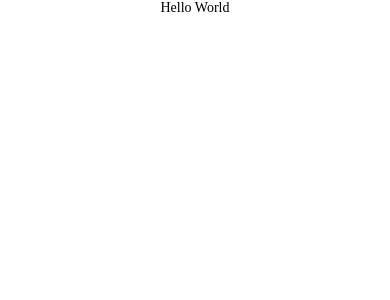
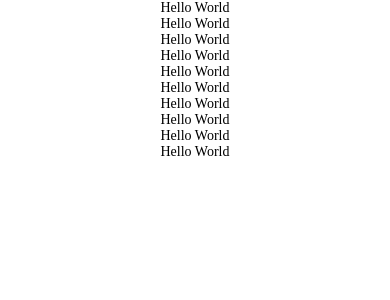
Before and after one commit to AadiRana911/Anoo, a React Native app: screen / in a window 390 px wide. Shown: the top 300 px of the page. Built offline with nearby package versions, Linux system fonts and the light colour scheme.

Commit message:
All fonts added

```diff
--- a/App.js
+++ b/App.js
@@ -20,7 +20,16 @@
 const App = () => {
   return (
     <View style = {{alignItems: 'center', justifyContent: 'center'}}>
+      <Text style = {{fontFamily: Fonts.OSB}}>Hello World</Text>
+      <Text style = {{fontFamily: Fonts.OSBi}}>Hello World</Text>
+      <Text style = {{fontFamily: Fonts.OSeB}}>Hello World</Text>
+      <Text style = {{fontFamily: Fonts.OSeBi}}>Hello World</Text>
+      <Text style = {{fontFamily: Fonts.OSI}}>Hello World</Text>
       <Text style = {{fontFamily: Fonts.OSL}}>Hello World</Text>
+      <Text style = {{fontFamily: Fonts.OSLi}}>Hello World</Text>
+      <Text style = {{fontFamily: Fonts.OSR}}>Hello World</Text>
+      <Text style = {{fontFamily: Fonts.OSsB}}>Hello World</Text>
+      <Text style = {{fontFamily: Fonts.OSsBi}}>Hello World</Text>
     </View>
 
   );
--- a/src/utils/Fonts.js
+++ b/src/utils/Fonts.js
@@ -1,4 +1,13 @@
 /* eslint-disable prettier/prettier */
 export const Fonts = {
     'OSL': 'OpenSans-Light',
+    'OSB': 'OpenSans-Bold',
+    'OSBi': 'OpenSans-BoldItalic',
+    'OSeB': 'OpenSans-ExtraBold',
+    'OSeBi': 'OpenSans-ExtraBoldItalic',
+    'OSI': 'OpenSans-Italic',
+    'OSLi': 'OpenSans-LightItalic',
+    'OSR': 'OpenSans-Regular',
+    'OSsB': 'OpenSans-SemiBold',
+    'OSsBi': 'OpenSans-SemiBoldItalic',
 }
```
